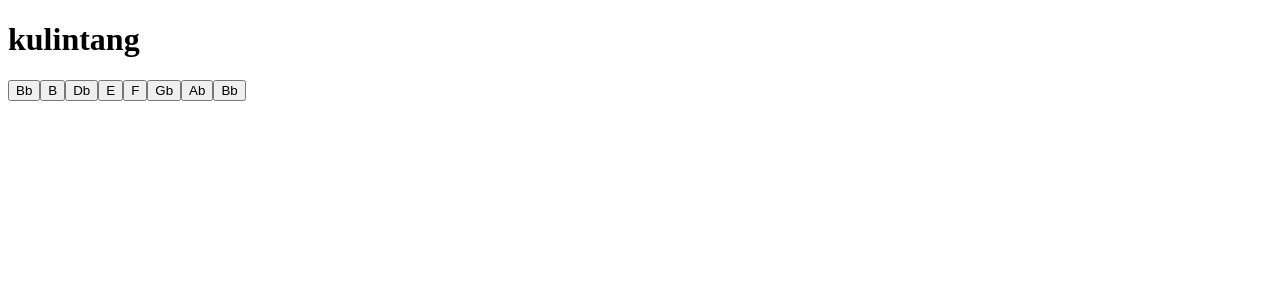
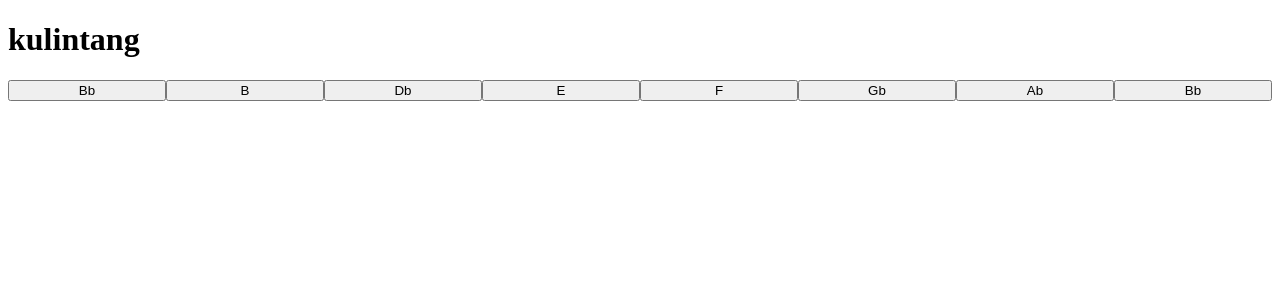
Before and after one commit to aqandrew/kulintang, a React (Vite) app: page / in a window 1280 px wide. Shown: the top 300 px of the page. Built offline with nearby package versions, Linux system fonts and the light colour scheme.

Commit message:
enlarge buttons

```diff
--- /dev/null
+++ b/src/components/Kulintang.css
@@ -0,0 +1,7 @@
+.Kulintang {
+	display: flex;
+
+	> button {
+		flex: 1;
+	}
+}
--- a/src/components/Kulintang.tsx
+++ b/src/components/Kulintang.tsx
@@ -1,4 +1,5 @@
 import useKeyboardBindings from '../hooks/useKeyboardBindings';
+import './Kulintang.css';
 
 const TONES = ['Bb', 'B', 'Db', 'E', 'F', 'Gb', 'Ab', 'Bb'];
 
@@ -15,11 +16,10 @@ export default function Kulintang() {
 	);
 
 	return (
-		// TODO style buttons to be bigger
-		<>
+		<div className="Kulintang">
 			{TONES.map((tone, i) => (
 				<button key={i}>{tone}</button>
 			))}
-		</>
+		</div>
 	);
 }
```
